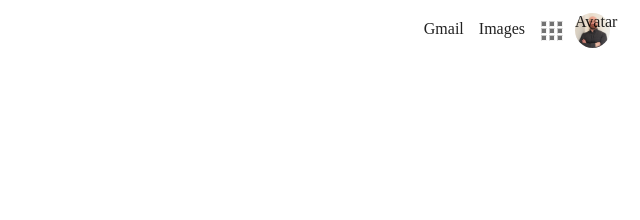
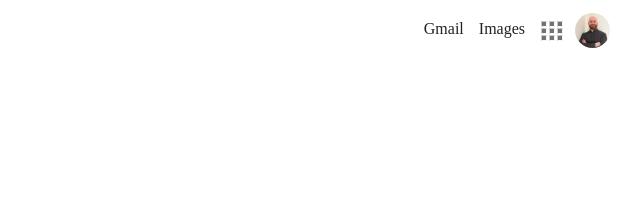
Before and after one commit to gkennedy87/odin-google, a plain HTML site: page privacy.html in a window 1280 px wide. Shown: the top 220 px of the page, 640-1280 px from the left. Drawn offline with Linux system fonts and the light colour scheme.

Commit message:
Removed text from avatar element

```diff
--- a/privacy.html
+++ b/privacy.html
@@ -29,7 +29,7 @@
                 </div>
             </li>
         </ul>
-        <a href="#" id="avatar">Avatar</a>
+        <a href="#" id="avatar"></a>
     </div>
     <!-- End Nav-->
 
```
